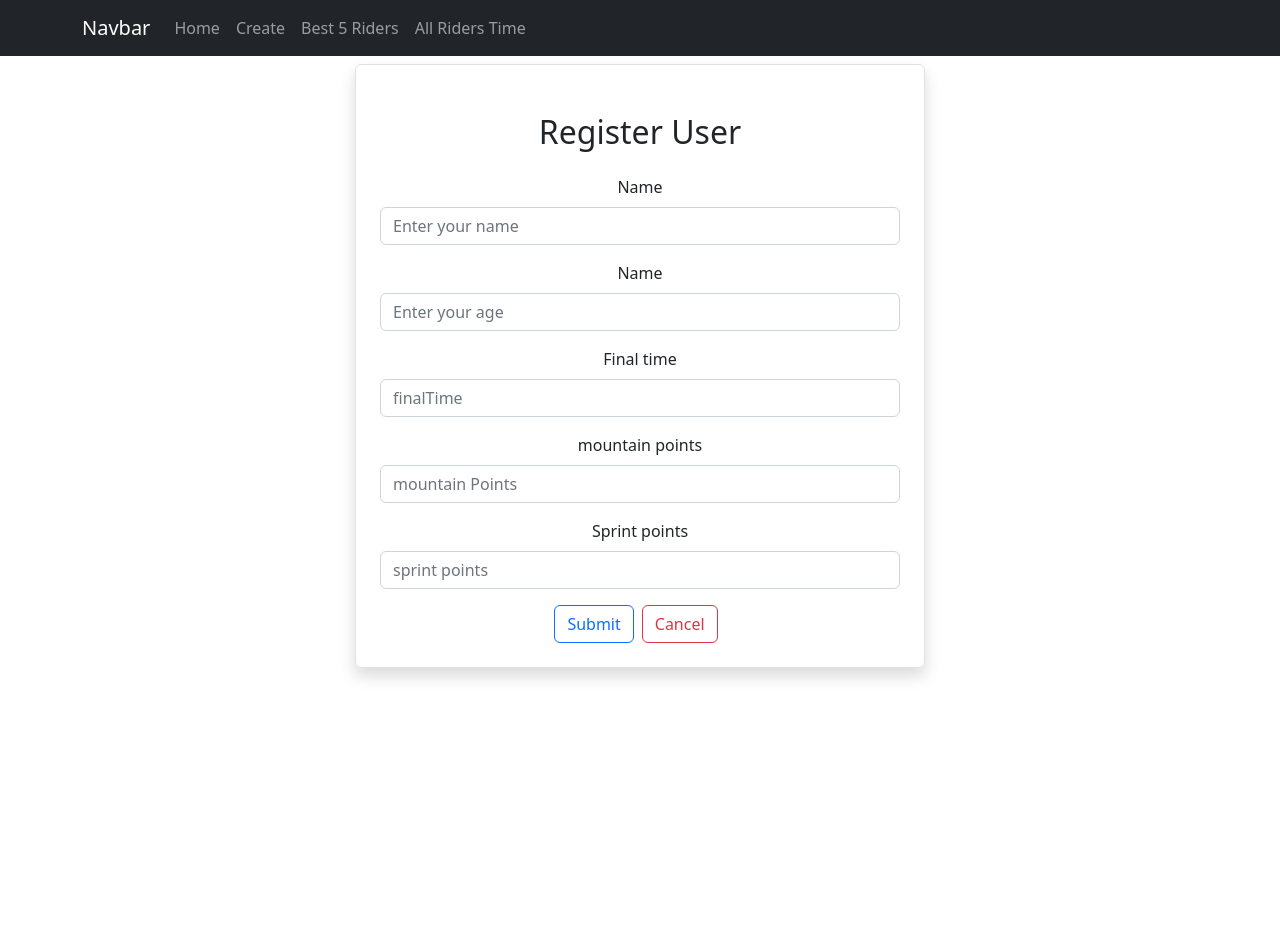
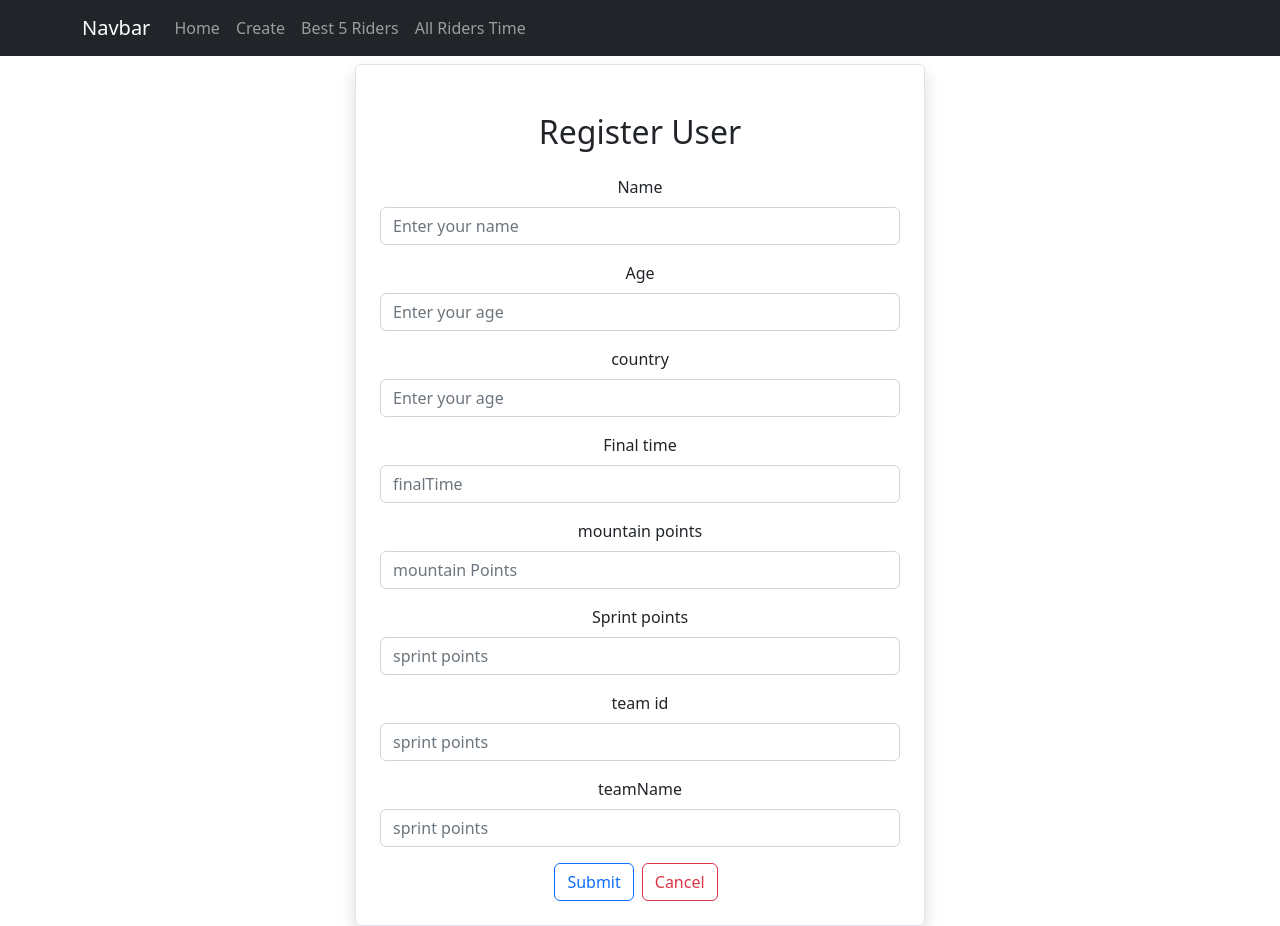
Before and after one commit to asgerbirk/practice_exam_tour_frontend_react, a React (Create React App) app: page /create in a window 1280 px wide. Before the commit the page ends 800 px from the top, so only its background shows below. Built offline with nearby package versions, Linux system fonts and the light colour scheme.

Commit message:
need some more pages

```diff
--- a/src/Queries.js
+++ b/src/Queries.js
@@ -1,6 +1,7 @@
 import axios from "axios";
 
 export const fetchAllRiders = async () =>{
+
     return await axios.get("http://localhost:8080/api/v1/riders")
 }
 
@@ -28,3 +29,7 @@ export const bestFinalTime = async () =>{
 export const sortedList = async () =>{
     return await axios.get("http://localhost:8080/api/v1/riders/allSorted")
 }
+
+export const fetchTeams = async () =>{
+    return await axios.get("http://localhost:8080/api/v1/teams")
+}
--- a/src/pages/BestTime.js
+++ b/src/pages/BestTime.js
@@ -13,6 +13,7 @@ export const BestTime = () =>{
     if (isError){
         return <p>Error</p>
     }
+
 
     return (
         <div className={"container"}>
--- a/src/pages/Create.js
+++ b/src/pages/Create.js
@@ -1,38 +1,43 @@
 import {useState} from "react";
-import {createRider} from "../Queries";
-import {Link, useNavigate} from "react-router-dom";
-import {useMutation, useQueryClient} from "react-query";
+import {Link} from "react-router-dom";
+import axios from "axios";
 
 export const Create = () => {
 
-    const [name, setName] = useState("");
-    const [age, setAge] = useState("");
-    const [finalTime, setFinalTime] = useState("");
-    const [mountainPoint, SetMountainPoint] = useState("");
-    const [sprintPoint, setSprintPoint] = useState("");
-
-    const queryClient = useQueryClient();
-    let navigate = useNavigate();
+    const [rider, setRider] = useState({
+        name:"",
+        age:"",
+        country:"",
+        finalTime:"",
+        mountainPoint:"",
+        sprintPoint:"",
+        team:{
+            id:"",
+            teamName:""
+        }
+    })
 
 
-    const {mutate, isError, isLoading,reset} = useMutation(createRider,{
-        onSuccess: () => {
-            queryClient.invalidateQueries("riders").then(r => console.log(r));
-        }
-    });
 
-    if (isError){
-        return <p>Error</p>
+
+
+
+
+    const {name,age,country,finalTime,mountainPoint,sprintPoint,team, id, teamName} = rider;
+
+
+
+
+
+    const onInputChange = (e) =>{
+        setRider({...rider, [e.target.name]:e.target.value})
     }
 
-    if (isLoading){
-        return  <p>is loading</p>
-    }
 
     const handleSubmit = async (e) =>{
         e.preventDefault();
-        mutate({name,age,finalTime,mountainPoint,sprintPoint})
-        navigate("/")
+        await axios.post("http://localhost:8080/api/v1/riders", rider)
+        console.log(rider)
     }
 
 
@@ -54,12 +59,12 @@ export const Create = () => {
                                 placeholder="Enter your name"
                                 name="name"
                                 value={name}
-                                onChange={(e) => setName(e.target.value)}
+                                onChange={(e) =>onInputChange(e)}
                             />
                         </div>
                         <div className="mb-3">
                             <label htmlFor="Name" className="form-label">
-                                Name
+                                Age
                             </label>
                             <input
                                 type={"number"}
@@ -67,7 +72,22 @@ export const Create = () => {
                                 placeholder="Enter your age"
                                 name="age"
                                 value={age}
-                                onChange={(e) => setAge(e.target.value)}
+                                onChange={(e) =>onInputChange(e)}
+
+                            />
+                        </div>
+                        <div className="mb-3">
+                            <label htmlFor="Name" className="form-label">
+                                country
+                            </label>
+                            <input
+                                type={"text"}
+                                className="form-control"
+                                placeholder="Enter your age"
+                                name="country"
+                                value={country}
+                                onChange={(e) =>onInputChange(e)}
+
                             />
                         </div>
                         <div className="mb-3">
@@ -80,7 +100,7 @@ export const Create = () => {
                                 placeholder="finalTime"
                                 name="finalTime"
                                 value={finalTime}
-                                onChange={(e) => setFinalTime(e.target.value)}
+                                onChange={(e) =>onInputChange(e)}
                             />
                         </div>
                         <div className="mb-3">
@@ -93,7 +113,7 @@ export const Create = () => {
                                 placeholder="mountain Points"
                                 name="mountainPoint"
                                 value={mountainPoint}
-                                onChange={(e) => SetMountainPoint(e.target.value)}
+                                onChange={(e) =>onInputChange(e)}
                             />
                         </div>
                         <div className="mb-3">
@@ -106,10 +126,46 @@ export const Create = () => {
                                 placeholder="sprint points"
                                 name="sprintPoint"
                                 value={sprintPoint}
-                                onChange={(e) => setSprintPoint(e.target.value)}
+                                onChange={(e) =>onInputChange(e)}
                             />
                         </div>
-                        <button onClick={reset} type="submit" className="btn btn-outline-primary">
+
+                        <div className="mb-3">
+                            <label htmlFor="Email" className="form-label">
+                                team id
+                            </label>
+                            <input
+                                type={"number"}
+                                className="form-control"
+                                placeholder="sprint points"
+                                name="team.id"
+                                value={team.id}
+                                onChange={(e) =>onInputChange(e)}
+                            />
+                        </div>
+
+                        <div className="mb-3">
+                            <label htmlFor="Email" className="form-label">
+                                teamName
+                            </label>
+                            <input
+                                type={"text"}
+                                className="form-control"
+                                id="teamName"
+                                placeholder="sprint points"
+                                name="team.teamName"
+                                value={team.teamName}
+                                onChange={(e) =>onInputChange(e)}
+                            />
+                        </div>
+
+
+
+
+
+
+
+                        <button type="submit" className="btn btn-outline-primary">
                             Submit
                         </button>
                         <Link className="btn btn-outline-danger mx-2" to="/">
--- a/src/pages/Edit.js
+++ b/src/pages/Edit.js
@@ -9,13 +9,14 @@ export const Edit = () => {
         finalTime:"",
         mountainPoint:"",
         sprintPoint:"",
+
     })
 
     let navigate = useNavigate();
 
     const {id} = useParams();
 
-    const { name, age, finalTime, mountainPoint, sprintPoint } = rider;
+    const { name, age, finalTime, mountainPoint, sprintPoint} = rider;
 
     const onInputChange = (e) => {
         setRider({ ...rider, [e.target.name]: e.target.value });
@@ -111,6 +112,7 @@ export const Edit = () => {
                                 onChange={(e) => onInputChange(e)}
                             />
                         </div>
+
                         <button type="submit" className="btn btn-outline-primary">
                             Submit
                         </button>
--- a/src/pages/Home.js
+++ b/src/pages/Home.js
@@ -1,20 +1,27 @@
 import Table from 'react-bootstrap/Table';
-import {deleteRider, fetchAllRiders} from "../Queries";
-import {useQuery} from 'react-query';
+import {deleteRider} from "../Queries";
 import {Link} from "react-router-dom";
 import {Button} from "react-bootstrap";
+import {useEffect, useState} from "react";
+import axios from "axios";
 
 export const Home = () => {
 
-    const {data,isLoading, isError} = useQuery("riders", fetchAllRiders);
 
-    if (isLoading){
-        return <p>is loading</p>
+   const[riders, setRiders] = useState([]);
+
+
+   useEffect(() => {
+loadRiders();
+   },[])
+
+    const loadRiders = async () =>{
+       const result = await axios.get("http://localhost:8080/api/v1/riders")
+       setRiders(result.data)
+       console.log(result)
     }
 
-    if (isError){
-        return <p>Error</p>
-    }
+
 
 const deleteRiderSubmit = (id) =>{
         deleteRider(id).then(() =>  window.location.reload());
@@ -37,14 +44,15 @@ const deleteRiderSubmit = (id) =>{
                         <th>final time</th>
                         <th>mountain points</th>
                         <th>Sprint points</th>
+                        <th>Team</th>
+
+                        <th>Delete</th>
                         <th>Edit</th>
-                        <th>Delete</th>
 
                     </tr>
                     </thead>
                     <tbody>
-                    {
-                        data?.data.map((rider) => (
+                    {(riders?.map((rider) => (
                             <tr key={rider.id}>
 
                                 <td> {rider.id} </td>
@@ -54,6 +62,11 @@ const deleteRiderSubmit = (id) =>{
                                 <td>{rider.finalTime}</td>
                                 <td>{rider.mountainPoint}</td>
                                 <td>{rider.sprintPoint}</td>
+                                <td>{rider.team.id}</td>
+                                <td>{rider.team.teamName}</td>
+
+
+
                                 <td>
                                     <Link
                                         className="btn btn-primary mx-2"
@@ -65,8 +78,7 @@ const deleteRiderSubmit = (id) =>{
                                 </td>
                             </tr>
 
-                        ))
-                    }
+                        )))}
                     </tbody>
                 </Table>
 
```
